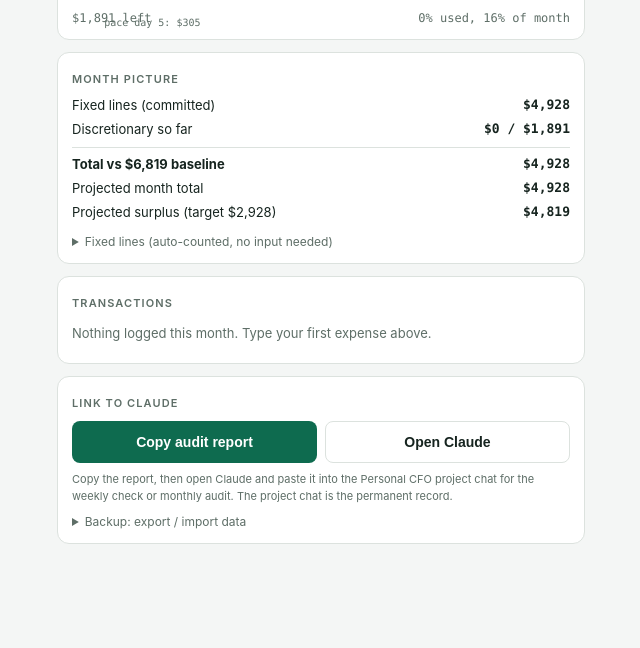
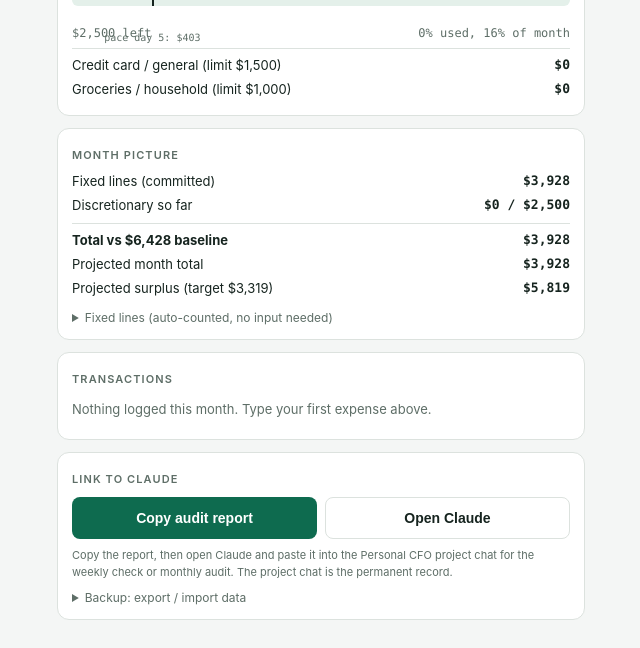
Before and after one commit to calvn1290/Expenses-Tracker, a plain HTML site: page index.html in a window 1280 px wide. Shown: the part 407-1055 px from the top of the page, without its empty margins (319-959 px from the left). Before the commit the page ends 979 px from the top, so only its background shows below. Drawn offline with Linux system fonts and the light colour scheme.

Commit message:
Add files via upload

```diff
--- a/index.html
+++ b/index.html
@@ -83,7 +83,7 @@
   <h1>CFO Daily Tracker</h1>
   <span class="modebadge" id="modeBadge">…</span>
 </div>
-<div class="sub">Discretionary $1,891/mo · Fixed lines $4,928/mo auto-counted · Baseline $6,819/mo</div>
+<div class="sub">Discretionary $2,500/mo (CC $1,500 + Groceries $1,000) · Fixed $3,928/mo auto · Baseline $6,428/mo</div>
 
 <div class="monthnav">
   <button id="prevM" aria-label="Previous month">‹</button>
@@ -117,13 +117,14 @@
 <!-- PACE BAR -->
 <div class="card">
   <div style="display:flex;justify-content:space-between;align-items:center">
-    <span class="lbl">Discretionary spend (credit-card line)</span>
+    <span class="lbl">Discretionary spend (CC + groceries)</span>
     <span class="status ok" id="statusBadge">on track</span>
   </div>
-  <div class="big" id="spentBig">$0 <small>/ $1,891</small></div>
+  <div class="big" id="spentBig">$0 <small>/ $2,500</small></div>
   <div class="bar" id="paceBar"><div class="fill" id="paceFill" style="width:0%"></div><div class="tick" id="paceTick" style="left:0%"></div></div>
   <div class="tickwrap"><span class="ticklbl" id="tickLbl" style="left:0%">pace today</span></div>
   <div class="barmeta"><span id="paceLeft"></span><span id="paceRight"></span></div>
+  <div id="splitRows" style="margin-top:8px;border-top:1px solid var(--line);padding-top:4px"></div>
 </div>
 
 <!-- MONTH TOTALS -->
@@ -166,14 +167,14 @@
 <script>
 const CATS = ["Food & drinks","Groceries","Transport","Shopping","Entertainment","Health","Travel","Other"];
 const FIXED = [
-  {name:"Car + Helper + Household", amt:2400},
+  {name:"Car + Helper", amt:1400},
   {name:"Property loan A", amt:647},
   {name:"Property remittance B", amt:545},
   {name:"Income tax GIRO", amt:878},
   {name:"Utilities / gym", amt:258},
   {name:"Insurance fund", amt:200},
 ];
-const FIXED_TOTAL = 4928, CC_BUDGET = 1891, TOTAL_BUDGET = 6819, SALARY = 9747, SURPLUS_TARGET = 2928;
+const FIXED_TOTAL = 3928, DISC_BUDGET = 2500, CC_LIMIT = 1500, GROC_LIMIT = 1000, TOTAL_BUDGET = 6428, SALARY = 9747, SURPLUS_TARGET = 3319;
 const KEY_PREFIX = "cfo-month:";
 
 let viewYM = ymNow();
@@ -346,23 +347,29 @@ function render(){
   const spent = discSpent();
   const dim = daysInYM(viewYM);
   const day = isCurrentMonth() ? new Date().getDate() : dim;
-  const expected = CC_BUDGET * day / dim;
-  const pctSpent = Math.min(100, spent/CC_BUDGET*100);
-  const pctPace  = Math.min(100, expected/CC_BUDGET*100);
-  $("spentBig").innerHTML = fmt(spent)+' <small>/ $1,891</small>';
+  const expected = DISC_BUDGET * day / dim;
+  const pctSpent = Math.min(100, spent/DISC_BUDGET*100);
+  const pctPace  = Math.min(100, expected/DISC_BUDGET*100);
+  $("spentBig").innerHTML = fmt(spent)+' <small>/ $2,500</small>';
   $("paceFill").style.width = pctSpent+"%";
   $("paceTick").style.left = pctPace+"%";
   $("tickLbl").style.left = Math.min(92,Math.max(8,pctPace))+"%";
   $("tickLbl").textContent = "pace day "+day+": "+fmt(Math.round(expected));
-  $("paceLeft").textContent = fmt(Math.max(0,CC_BUDGET-spent))+" left";
-  $("paceRight").textContent = (spent/CC_BUDGET*100).toFixed(0)+"% used, "+(day/dim*100).toFixed(0)+"% of month";
+  $("paceLeft").textContent = fmt(Math.max(0,DISC_BUDGET-spent))+" left";
+  $("paceRight").textContent = (spent/DISC_BUDGET*100).toFixed(0)+"% used, "+(day/dim*100).toFixed(0)+"% of month";
 
   const bar=$("paceBar"), badge=$("statusBadge");
   let cls="ok", label="on track";
-  if(spent > CC_BUDGET || spent > expected*1.2){ cls="over"; label="overspent"; }
+  if(spent > DISC_BUDGET || spent > expected*1.2){ cls="over"; label="overspent"; }
   else if(spent > expected*1.05){ cls="drift"; label="drifting"; }
   bar.className = "bar"+(cls==="ok"?"":" "+cls);
   badge.className = "status "+cls; badge.textContent = label;
+
+  const grocSpent = data.tx.filter(t=>t.cat==="Groceries").reduce((s,t)=>s+t.amt,0);
+  const ccSpent = spent - grocSpent;
+  $("splitRows").innerHTML = `
+    <div class="totrow"><span>Credit card / general (limit $1,500)</span><span class="v"${ccSpent>CC_LIMIT?' style="color:var(--red)"':''}>${fmt(ccSpent)}</span></div>
+    <div class="totrow"><span>Groceries / household (limit $1,000)</span><span class="v"${grocSpent>GROC_LIMIT?' style="color:var(--red)"':''}>${fmt(grocSpent)}</span></div>`;
 
   $("fixedList").innerHTML = FIXED.map(f=>`
     <div class="fx"><span>${f.name}</span><span class="amt">${fmt(f.amt)}</span></div>`).join("")
@@ -373,10 +380,10 @@ function render(){
   const proj = FIXED_TOTAL + projDisc;
   $("totals").innerHTML = `
     <div class="totrow"><span>Fixed lines (committed)</span><span class="v">${fmt(FIXED_TOTAL)}</span></div>
-    <div class="totrow"><span>Discretionary so far</span><span class="v">${fmt(spent)} / ${fmt(CC_BUDGET)}</span></div>
-    <div class="totrow hl"><span>Total vs $6,819 baseline</span><span class="v">${fmt(totalSpent)}</span></div>
+    <div class="totrow"><span>Discretionary so far</span><span class="v">${fmt(spent)} / ${fmt(DISC_BUDGET)}</span></div>
+    <div class="totrow hl"><span>Total vs $6,428 baseline</span><span class="v">${fmt(totalSpent)}</span></div>
     <div class="totrow"><span>Projected month total</span><span class="v">${fmt(Math.round(proj))}</span></div>
-    <div class="totrow"><span>Projected surplus (target $2,928)</span><span class="v">${fmt(Math.round(SALARY-proj))}</span></div>`;
+    <div class="totrow"><span>Projected surplus (target $3,319)</span><span class="v">${fmt(Math.round(SALARY-proj))}</span></div>`;
 
   const list = [...data.tx].sort((a,b)=> b.d.localeCompare(a.d) || b.id-a.id);
   $("txList").innerHTML = list.length ? list.map(t=>`
@@ -410,9 +417,11 @@ function buildReport(){
   const spent=discSpent(), dim=daysInYM(viewYM), day=isCurrentMonth()?new Date().getDate():dim;
   const byCat={}; data.tx.forEach(t=>byCat[t.cat]=(byCat[t.cat]||0)+t.amt);
   let r = "WEEKLY/MONTHLY AUDIT INPUT — "+ymLabel(viewYM)+" (day "+day+"/"+dim+")\n";
-  r += "Discretionary (credit-card line): "+fmt(spent)+" of $1,891 (pace at day "+day+": "+fmt(Math.round(CC_BUDGET*day/dim))+")\n";
+  const grocR = data.tx.filter(t=>t.cat==="Groceries").reduce((s,t)=>s+t.amt,0);
+  r += "Discretionary total: "+fmt(spent)+" of $2,500 (pace at day "+day+": "+fmt(Math.round(DISC_BUDGET*day/dim))+")\n";
+  r += "Split: credit card/general "+fmt(spent-grocR)+" of $1,500 | groceries/household "+fmt(grocR)+" of $1,000\n";
   r += "By category: "+(Object.keys(byCat).map(c=>c+" "+fmt(byCat[c])).join(", ")||"none")+"\n";
-  r += "Fixed lines: auto-counted $4,928 committed (Car+Helper+Household 2400, Loan A 647, Remittance B 545, tax 878, utilities 258, insurance 200)\n";
+  r += "Fixed lines: auto-counted $3,928 committed (Car+Helper 1400, Loan A 647, Remittance B 545, tax 878, utilities 258, insurance 200)\n";
   r += "Transactions:\n"+(data.tx.map(t=>t.d+" | "+t.cat+" | "+fmt(t.amt)+(t.note?" | "+t.note:"")).join("\n")||"(none)");
   return r;
 }
@@ -438,9 +447,9 @@ $("askBtn").addEventListener("click", async ()=>{
       body: JSON.stringify({
         model:"claude-sonnet-4-6", max_tokens:1000,
         messages:[{role:"user",content:
-`You are a blunt personal CFO doing a weekly quick check. Baseline: discretionary budget $1,891/month (credit-card line), fixed committed lines $4,928/month, total baseline $6,819, salary $9,747 net, surplus target $2,928. Respond in EXACTLY 3 short lines, plain text, no markdown:
-1) Month-to-date discretionary spend vs pace.
-2) Total month picture vs $6,819 baseline and projected surplus.
+`You are a blunt personal CFO doing a weekly quick check. Baseline: discretionary budget $2,500/month (credit card/general capped $1,500 + groceries/household capped $1,000), fixed committed lines $3,928/month, total baseline $6,428, salary $9,747 net, surplus target $3,319. Respond in EXACTLY 3 short lines, plain text, no markdown:
+1) Month-to-date discretionary spend vs pace, noting if either sub-limit is breached.
+2) Total month picture vs $6,428 baseline and projected surplus.
 3) Verdict: ON TRACK / DRIFTING / OVERSPENT, plus one specific action.
 
 Data:
```
